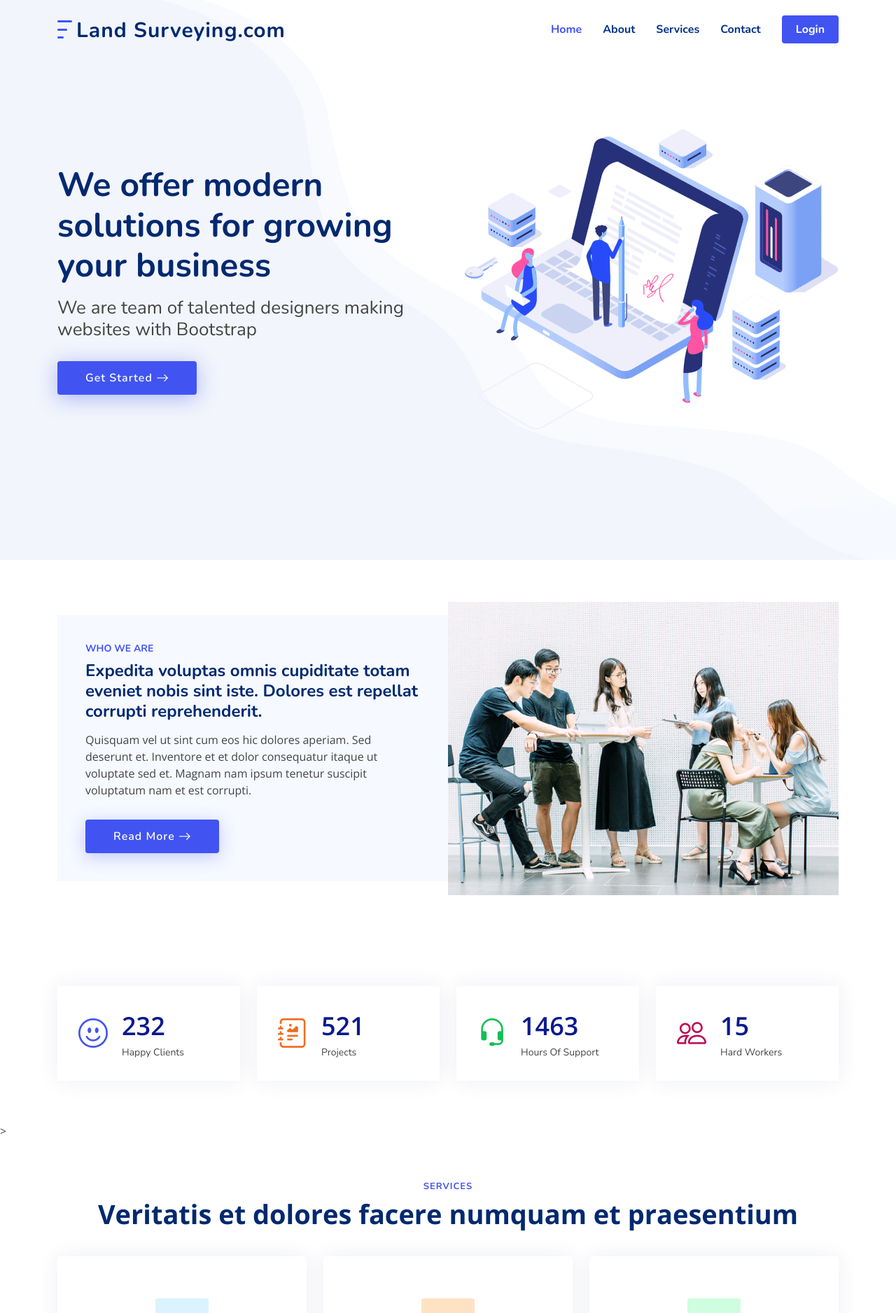
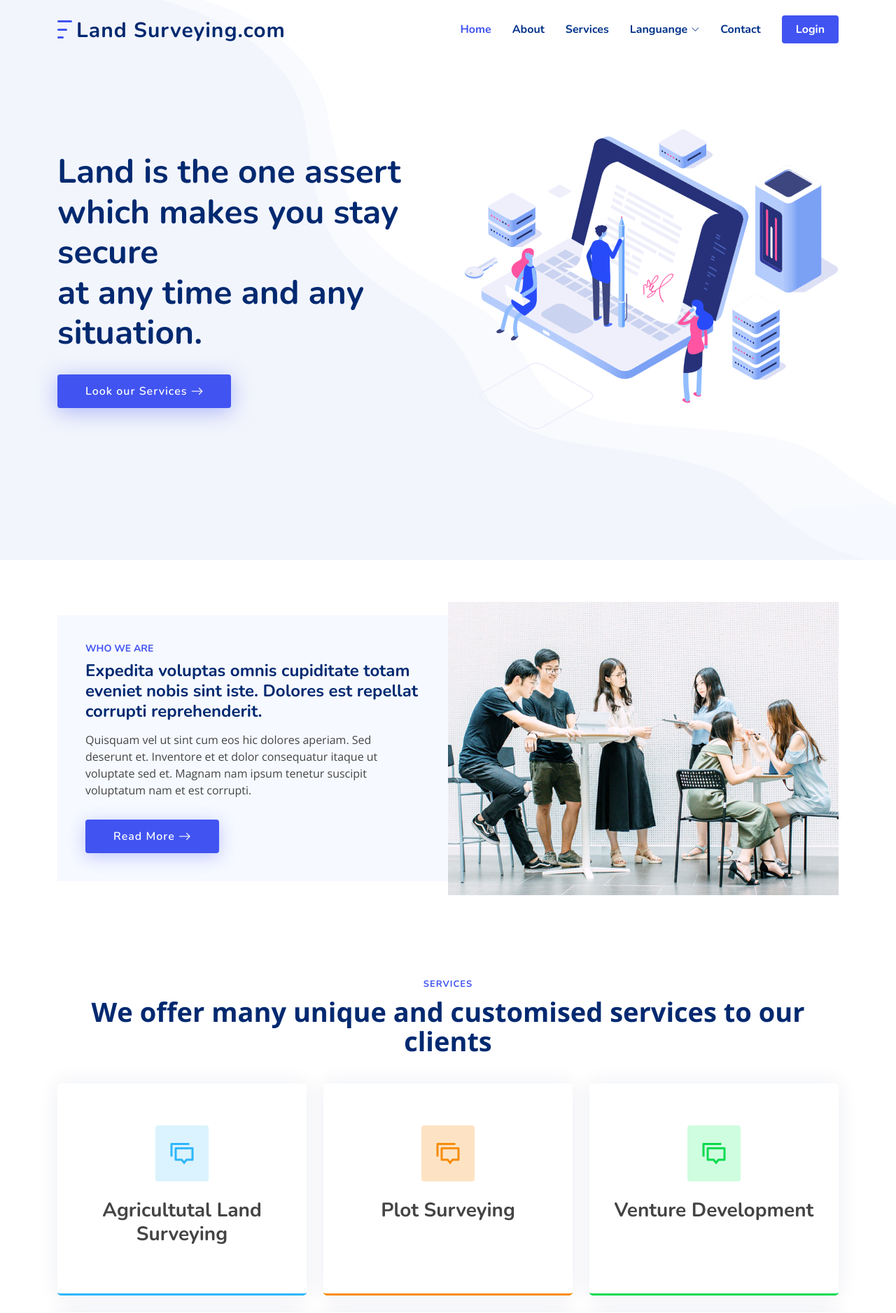
Before and after one commit to sriramreddy-7/KVPR, a Django app: page / in a window 1280 px wide. Shown: the top 1876 px of the page at 70% size. Run offline with Django 4.2, Linux system fonts and the light colour scheme; some libraries are stand-ins or nearby versions.

Commit message:
modifed index

```diff
--- a/templates/index.html
+++ b/templates/index.html
@@ -63,7 +63,7 @@
       <div
         class="container-fluid container-xl d-flex align-items-center justify-content-between"
       >
-        <a href="index.html" class="logo d-flex align-items-center">
+        <a href="{% url 'home' %}" class="logo d-flex align-items-center">
           <img src="assets/img/logo.png" alt="" />
           <span>Land Surveying.com</span>
         </a>
@@ -74,13 +74,14 @@
             <li><a class="nav-link scrollto" href="#about">About</a></li>
             <li><a class="nav-link scrollto" href="#services">Services</a></li>
 
-            <!-- <li class="dropdown">
+            <li class="dropdown">
               <a href="#"
-                ><span>Drop Down</span> <i class="bi bi-chevron-down"></i
+                ><span>Languange</span> <i class="bi bi-chevron-down"></i
               ></a>
               <ul>
-                <li><a href="#">Drop Down 1</a></li>
-                <li class="dropdown">
+                <li><a href="{% url 'home' %}">Telugu</a></li>
+                <li><a href="{% url 'home' %}">English</a></li>
+                <!-- <li class="dropdown">
                   <a href="#"
                     ><span>Deep Drop Down</span>
                     <i class="bi bi-chevron-right"></i
@@ -98,6 +99,7 @@
                 <li><a href="#">Drop Down 4</a></li>
               </ul>
             </li> -->
+            </ul>
             <li><a class="nav-link scrollto" href="#contact">Contact</a></li>
             <li>
               <a class="getstarted scrollto" href="{% url 'login' %}">Login</a>
@@ -131,18 +133,18 @@
         <div class="row">
           <div class="col-lg-6 d-flex flex-column justify-content-center">
             <h1 data-aos="fade-up">
-              We offer modern solutions for growing your business
-            </h1>
-            <h2 data-aos="fade-up" data-aos-delay="400">
-              We are team of talented designers making websites with Bootstrap
-            </h2>
+               Land is the one assert which makes you stay secure</h1>
+               <h1 data-aos="fade-up">at any time and any situation.</h1>
+            <!-- <h2 data-aos="fade-up" data-aos-delay="400">
+             Land is the one assert which makes you stay secure at any time and any situation.
+            </h2> -->
             <div data-aos="fade-up" data-aos-delay="600">
               <div class="text-center text-lg-start">
                 <a
                   href="#about"
                   class="btn-get-started scrollto d-inline-flex align-items-center justify-content-center align-self-center"
                 >
-                  <span>Get Started</span>
+                  <span>Look our Services</span>
                   <i class="bi bi-arrow-right"></i>
                 </a>
               </div>
@@ -215,7 +217,7 @@
       <!-- End Values Section -->
 
       <!-- ======= Counts Section ======= -->
-      <section id="counts" class="counts">
+      <!-- <section id="counts" class="counts">
         <div class="container" data-aos="fade-up">
           <div class="row gy-4">
             <div class="col-lg-3 col-md-6">
@@ -239,7 +241,7 @@
                 <div>
                   <span
                     data-purecounter-start="0"
-                    data-purecounter-end="521"
+                    data-purecounter-end="200"
                     data-purecounter-duration="1"
                     class="purecounter"
                   ></span>
@@ -279,11 +281,11 @@
             </div>
           </div>
         </div>
-      </section>
+      </section> -->
       <!-- End Counts Section -->
 
       <!-- ======= Features Section ======= -->
-      >
+
       <!-- End Features Section -->
 
       <!-- ======= Services Section ======= -->
@@ -291,7 +293,8 @@
         <div class="container" data-aos="fade-up">
           <header class="section-header">
             <h2>Services</h2>
-            <p>Veritatis et dolores facere numquam et praesentium</p>
+            <p>We offer many unique and
+               customised services to our clients</p>
           </header>
 
           <div class="row gy-4">
@@ -302,15 +305,15 @@
             >
               <div class="service-box blue">
                 <i class="ri-discuss-line icon"></i>
-                <h3>Nesciunt Mete</h3>
-                <p>
+                <h3>Agricultutal Land Surveying</h3>
+                <!-- <p>
                   Provident nihil minus qui consequatur non omnis maiores. Eos
                   accusantium minus dolores iure perferendis tempore et
                   consequatur.
-                </p>
-                <a href="#" class="read-more"
+                </p> -->
+                <!-- <a href="#" class="read-more"
                   ><span>Read More</span> <i class="bi bi-arrow-right"></i
-                ></a>
+                ></a> -->
               </div>
             </div>
 
@@ -321,14 +324,15 @@
             >
               <div class="service-box orange">
                 <i class="ri-discuss-line icon"></i>
-                <h3>Eosle Commodi</h3>
-                <p>
+                <h3>Plot Surveying</h3>
+                <!-- <p>
                   Ut autem aut autem non a. Sint sint sit facilis nam iusto
                   sint. Libero corrupti neque eum hic non ut nesciunt dolorem.
-                </p>
+                  <!-- </p>
                 <a href="#" class="read-more"
                   ><span>Read More</span> <i class="bi bi-arrow-right"></i
-                ></a>
+                ></a> -->
+                </p>
               </div>
             </div>
 
@@ -339,14 +343,14 @@
             >
               <div class="service-box green">
                 <i class="ri-discuss-line icon"></i>
-                <h3>Ledo Markt</h3>
-                <p>
+                <h3>Venture Development</h3>
+                <!-- <p>
                   Ut excepturi voluptatem nisi sed. Quidem fuga consequatur.
                   Minus ea aut. Vel qui id voluptas adipisci eos earum corrupti.
-                </p>
-                <a href="#" class="read-more"
+                </p> -->
+                <!-- <a href="#" class="read-more"
                   ><span>Read More</span> <i class="bi bi-arrow-right"></i
-                ></a>
+                ></a> -->
               </div>
             </div>
 
@@ -357,14 +361,14 @@
             >
               <div class="service-box red">
                 <i class="ri-discuss-line icon"></i>
-                <h3>Asperiores Commodi</h3>
-                <p>
+                <h3>Old House Planing</h3>
+                <!-- <p>
                   Non et temporibus minus omnis sed dolor esse consequatur.
                   Cupiditate sed error ea fuga sit provident adipisci neque.
-                </p>
-                <a href="#" class="read-more"
+                </p> -->
+                <!-- <a href="#" class="read-more"
                   ><span>Read More</span> <i class="bi bi-arrow-right"></i
-                ></a>
+                ></a> -->
               </div>
             </div>
 
@@ -375,14 +379,14 @@
             >
               <div class="service-box purple">
                 <i class="ri-discuss-line icon"></i>
-                <h3>Velit Doloremque.</h3>
-                <p>
+                <h3>Land Partition</h3>
+                <!-- <p>
                   Cumque et suscipit saepe. Est maiores autem enim facilis ut
                   aut ipsam corporis aut. Sed animi at autem alias eius labore.
-                </p>
-                <a href="#" class="read-more"
+                </p> -->
+                <!-- <a href="#" class="read-more"
                   ><span>Read More</span> <i class="bi bi-arrow-right"></i
-                ></a>
+                ></a> -->
               </div>
             </div>
 
@@ -393,14 +397,14 @@
             >
               <div class="service-box pink">
                 <i class="ri-discuss-line icon"></i>
-                <h3>Dolori Architecto</h3>
-                <p>
+                <h3>Best Buy Locations </h3>
+                <!-- <p>
                   Hic molestias ea quibusdam eos. Fugiat enim doloremque aut
                   neque non et debitis iure. Corrupti recusandae ducimus enim.
-                </p>
-                <a href="#" class="read-more"
+                </p> -->
+                <!-- <a href="#" class="read-more"
                   ><span>Read More</span> <i class="bi bi-arrow-right"></i
-                ></a>
+                ></a> -->
               </div>
             </div>
           </div>
@@ -409,7 +413,7 @@
       <!-- End Services Section -->
 
       <!-- ======= Pricing Section ======= -->
-      <section id="pricing" class="pricing">
+      <!-- <section id="pricing" class="pricing">
         <div class="container" data-aos="fade-up">
           <header class="section-header">
             <h2>Pricing</h2>
@@ -515,7 +519,7 @@
             </div>
           </div>
         </div>
-      </section>
+      </section> -->
       <!-- End Pricing Section -->
 
       <!-- End F.A.Q Section -->
--- a/templates/login.html
+++ b/templates/login.html
@@ -46,7 +46,7 @@
       <div
         class="container-fluid container-xl d-flex align-items-center justify-content-between"
       >
-        <a href="index.html" class="logo d-flex align-items-center">
+        <a href="{% url 'home' %}" class="logo d-flex align-items-center">
           <img src="assets/img/logo.png" alt="" />
           <span>Land Surveying.com</span>
         </a>
```
Also changed, not shown: requirements.txt (+56 -0 lines).
